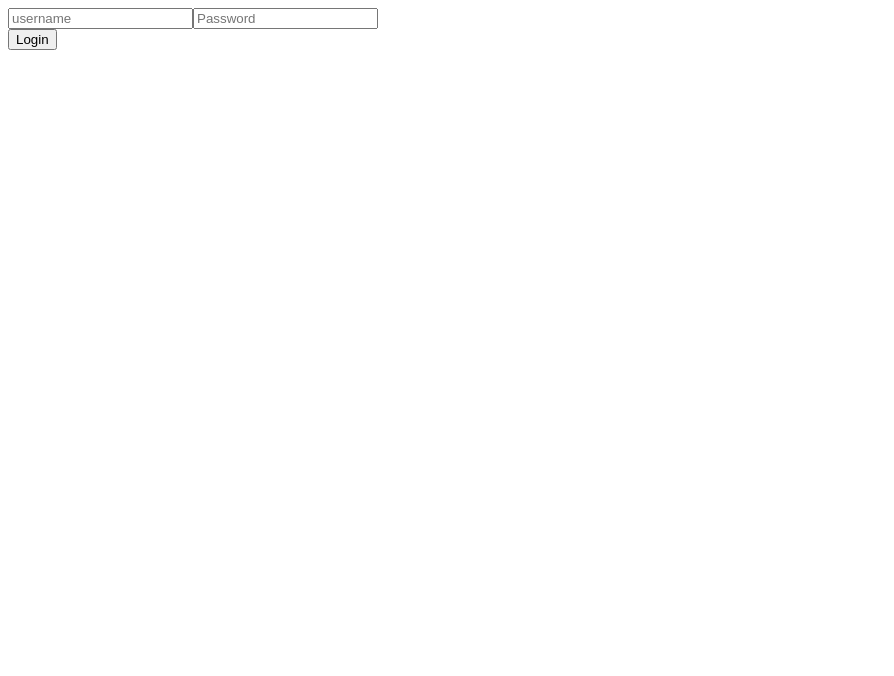
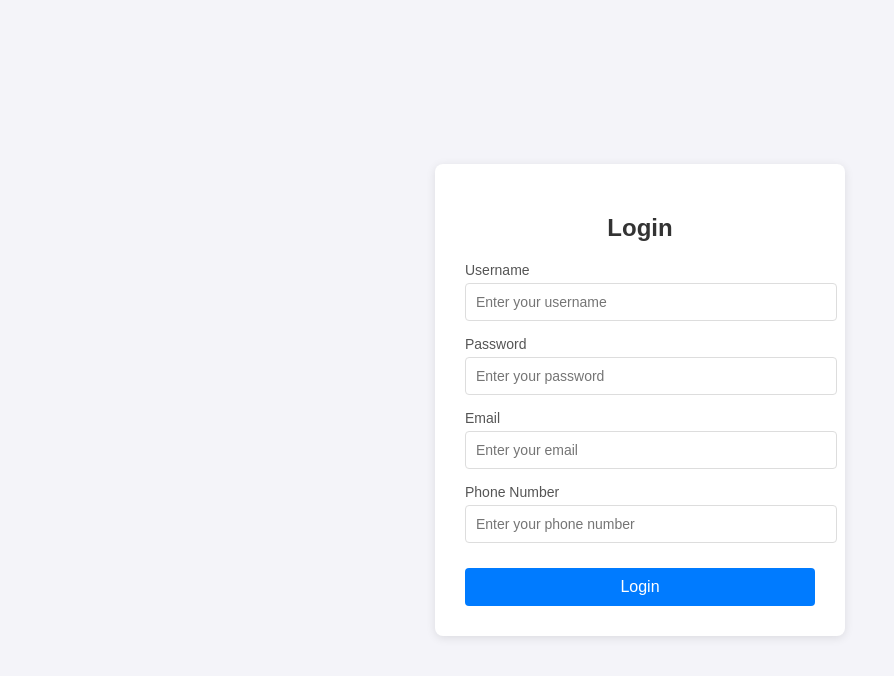
Before and after one commit to riserishitha/PopcornGuru_AI, a React (Vite) app in the folder Frontend/popcornguru/: page /login in a window 1280 px wide. Shown: the top 676 px of the page, without its empty margins (0-894 px from the left). Built offline with nearby package versions, Linux system fonts and the light colour scheme.

Commit message:
styling in login page

```diff
--- a/Frontend/popcornguru/src/App.css
+++ b/Frontend/popcornguru/src/App.css
@@ -18,3 +18,69 @@ h4 {
 h4{
   transform: scale(1.05);
 }
+
+/* Login.css */
+body {
+  font-family: Arial, sans-serif;
+  background-color: #f4f4f9;
+  margin: 0;
+  padding: 0;
+  display: flex;
+  justify-content: center;
+  align-items: center;
+  height: 100vh;
+}
+
+.login-container {
+  background-color: #ffffff;
+  padding: 30px;
+  border-radius: 8px;
+  box-shadow: 0 2px 10px rgba(0, 0, 0, 0.1);
+  width: 350px;
+}
+
+.login-title {
+  text-align: center;
+  margin-bottom: 20px;
+  color: #333;
+}
+
+.login-form {
+  display: flex;
+  flex-direction: column;
+}
+
+.input-group {
+  margin-bottom: 15px;
+}
+
+.input-group label {
+  font-size: 14px;
+  color: #555;
+  margin-bottom: 5px;
+  display: block;
+}
+
+.input-group input {
+  width: 100%;
+  padding: 10px;
+  border: 1px solid #ddd;
+  border-radius: 4px;
+  font-size: 14px;
+}
+
+.login-button {
+  background-color: #007BFF;
+  color: #ffffff;
+  padding: 10px;
+  border: none;
+  border-radius: 4px;
+  cursor: pointer;
+  font-size: 16px;
+  margin-top: 10px;
+  transition: background-color 0.3s;
+}
+
+.login-button:hover {
+  background-color: #0056b3;
+}
--- a/Frontend/popcornguru/src/App.jsx
+++ b/Frontend/popcornguru/src/App.jsx
@@ -1,6 +1,7 @@
 import MainPage from "./Components/MainPage";
 import Login from "./Components/Login";
 import { BrowserRouter as Router, Routes, Route } from 'react-router-dom';
+import './App.css'
 
 function App() {
 return(
--- a/Frontend/popcornguru/src/Components/Login.jsx
+++ b/Frontend/popcornguru/src/Components/Login.jsx
@@ -1,12 +1,32 @@
-function Login(){
-    return(
-        <div>
-            <input type="text" placeholder="username" />
-            <input type="password" placeholder="Password"/>
-            <br />
-            <button>Login</button>
+function Login() {
+    return (
+        <div className="login-container">
+            <h2 className="login-title">Login</h2>
+            <form className="login-form">
+                <div className="input-group">
+                    <label htmlFor="username">Username</label>
+                    <input type="text" id="username" placeholder="Enter your username" />
+                </div>
+
+                <div className="input-group">
+                    <label htmlFor="password">Password</label>
+                    <input type="password" id="password" placeholder="Enter your password" />
+                </div>
+
+                <div className="input-group">
+                    <label htmlFor="email">Email</label>
+                    <input type="email" id="email" placeholder="Enter your email" />
+                </div>
+
+                <div className="input-group">
+                    <label htmlFor="phone">Phone Number</label>
+                    <input type="tel" id="phone" placeholder="Enter your phone number" />
+                </div>
+
+                <button className="login-button" type="submit">Login</button>
+            </form>
         </div>
-    )
+    );
+}
 
-}
-export default Login
+export default Login;
--- a/Frontend/popcornguru/src/Components/MainPage.jsx
+++ b/Frontend/popcornguru/src/Components/MainPage.jsx
@@ -1,7 +1,6 @@
 import { useState } from 'react';
 import axios from 'axios';
 import { useNavigate } from 'react-router-dom';
-// import './App.css';
 
 function MainPage() {
   const [genre, setGenre] = useState('');
```
